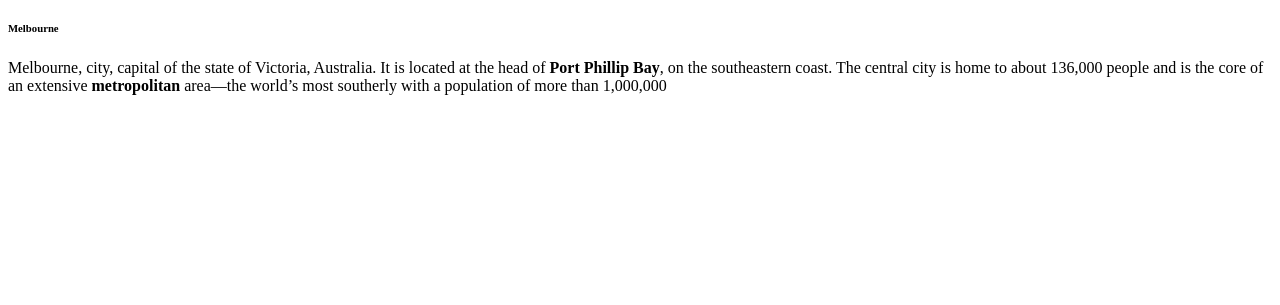
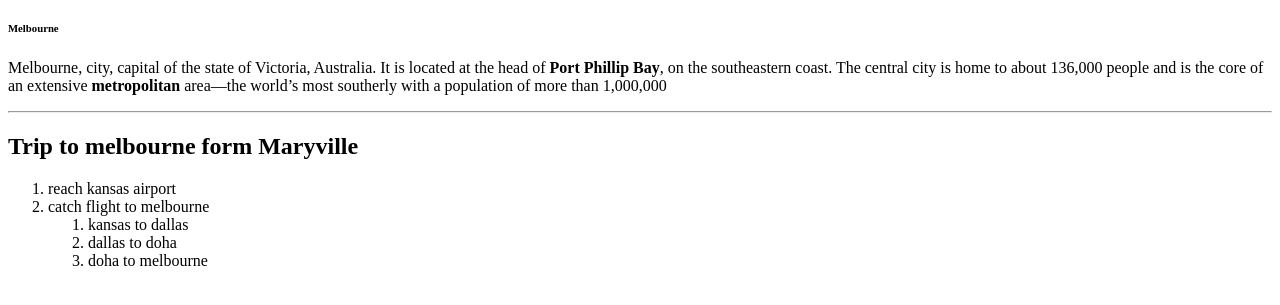
Before and after one commit to 44-563-WebApps-F21/webapps-f21-assignment-3-Shashi63, a plain HTML site: page index.html in a window 1280 px wide. Shown: the part 61-366 px from the top of the page. Drawn offline with Linux system fonts and the light colour scheme.

Commit message:
added ordered list

```diff
--- a/index.html
+++ b/index.html
@@ -16,3 +16,16 @@
        It is located at the head of <b> Port Phillip Bay</b>, on the southeastern coast.
        The central city is home to about 136,000 people and is the core of an extensive <b>metropolitan</b> area—the world’s most southerly with a population of more than 1,000,000
     </p>
+    <hr>
+    <h2>Trip to melbourne form Maryville</h2>
+    <ol>
+        <li> reach kansas airport </li>
+        <li> catch flight to melbourne
+                     <ol>
+                        <li> kansas to dallas </li>
+                        <li>dallas to doha</li>
+                        <li>doha to melbourne </li>
+                     </ol>
+        </li>
+
+    </ol>
```
